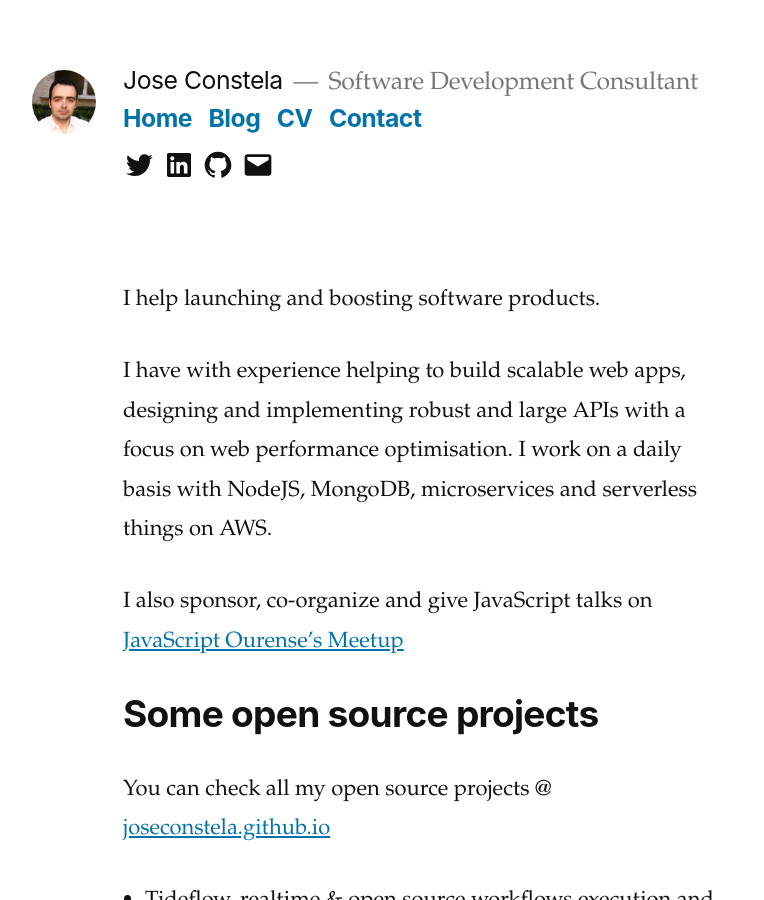
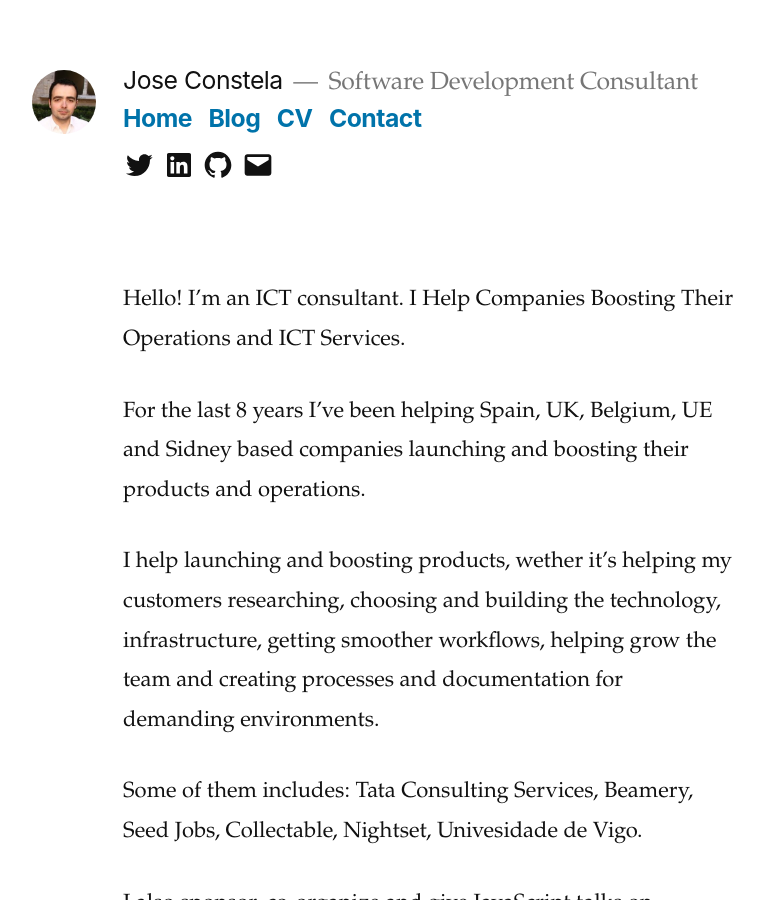
Before and after one commit to joseconstela/joseconstela.github.io, a Jekyll site: the page built from index.md, in a window 1280 px wide and 900 px high. Shown: the whole window, without its empty margins (65-829 px from the left). Built offline with Jekyll 4.4.1, drawn with Linux system fonts in a browser that asks for light colours.

Commit message:
Sync with LinkedIn cover

```diff
--- a/index.md
+++ b/index.md
@@ -2,9 +2,13 @@
 layout: page
 ---
 
-I help launching and boosting software products.
+Hello! I'm an ICT consultant. I Help Companies Boosting Their Operations and ICT Services.
 
-I have with experience helping to build scalable web apps, designing and implementing robust and large APIs with a focus on web performance optimisation. I work on a daily basis with NodeJS, MongoDB, microservices and serverless things on AWS.
+For the last 8 years I've been helping Spain, UK, Belgium, UE and Sidney based companies launching and boosting their products and operations.
+
+I help launching and boosting products, wether it's helping my customers researching, choosing and building the technology, infrastructure, getting smoother workflows, helping grow the team and creating processes and documentation for demanding environments.
+
+Some of them includes: Tata Consulting Services, Beamery, Seed Jobs, Collectable, Nightset, Univesidade de Vigo.
 
 I also sponsor, co-organize and give JavaScript talks on [JavaScript Ourense’s Meetup](https://www.meetup.com/es-ES/jsourense/)
 
```
